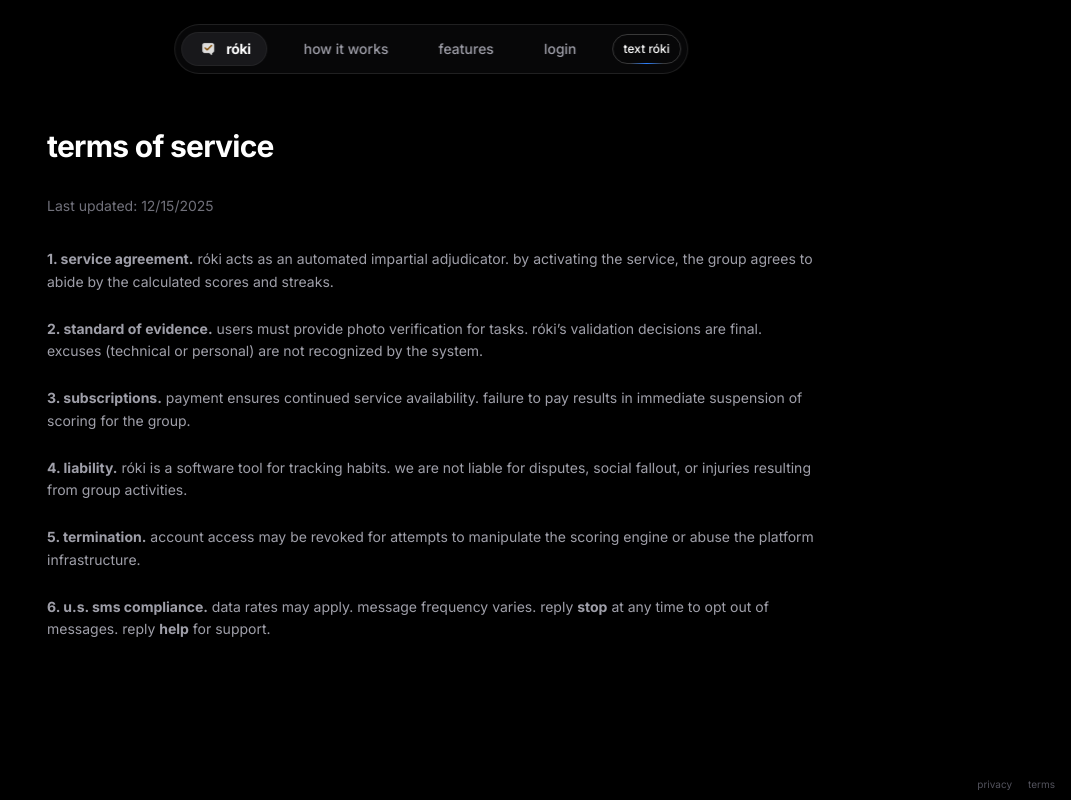
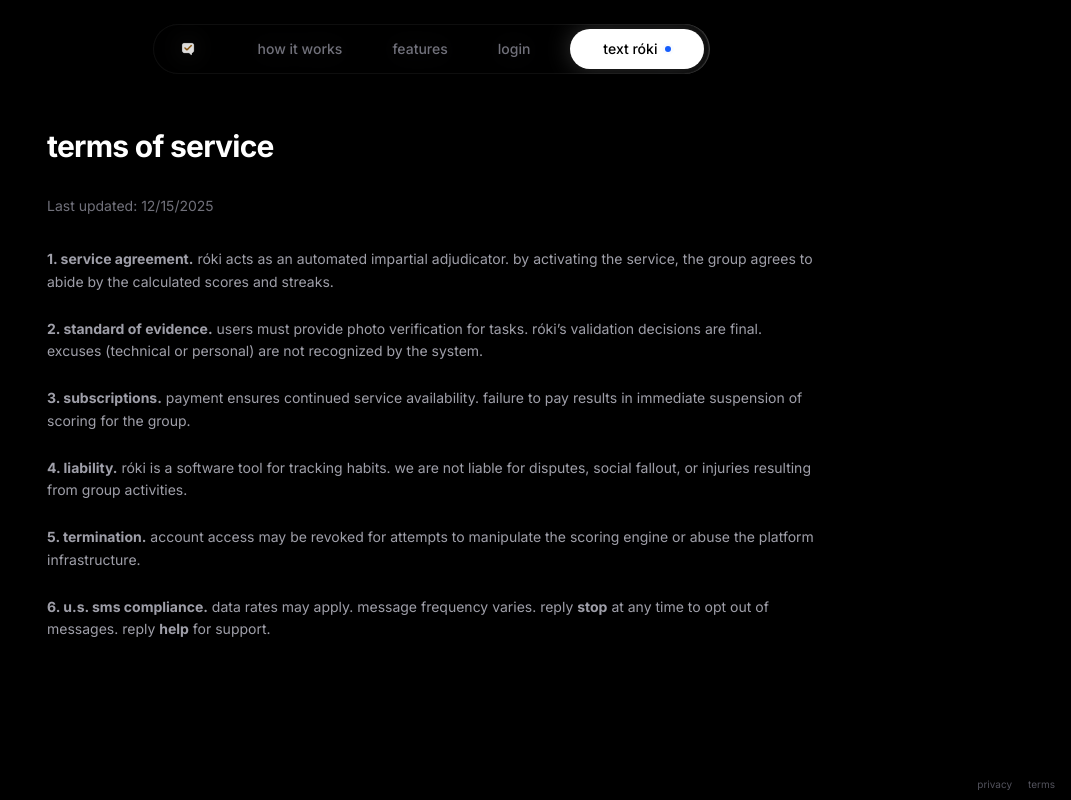
Before and after one commit to Varun2009178/roki-social, a Next.js app: page /terms in a window 1280 px wide. Shown: the whole page, without its empty margins (209-1280 px from the left). Built offline with nearby package versions, Linux system fonts and the light colour scheme.

Commit message:
ui changes

```diff
--- a/src/app/create/page.tsx
+++ b/src/app/create/page.tsx
@@ -1,7 +1,6 @@
 
 "use client";
 
-import { FloatingNav } from "@/components/ui/floating-navbar";
 import { Button } from "@/components/ui/button";
 import { useState } from "react";
 import { ArrowRight, Flame, MessageSquare, Plus, Copy, Check } from "lucide-react";
@@ -47,7 +46,7 @@ export default function CreateGroupPage() {
 
   return (
     <div className="flex min-h-screen flex-col bg-black text-white selection:bg-white selection:text-black font-sans">
-      <FloatingNav />
+
       <main className="flex-1 flex flex-col items-center justify-center px-4 pt-20">
 
         <div className="w-full max-w-lg">
--- a/src/app/globals.css
+++ b/src/app/globals.css
@@ -123,3 +123,16 @@
     @apply bg-background text-foreground;
   }
 }
+
+@keyframes spin-slow {
+  from {
+    transform: rotate(0deg);
+  }
+  to {
+    transform: rotate(360deg);
+  }
+}
+
+.animate-spin-slow {
+  animation: spin-slow 8s linear infinite;
+}
--- a/src/app/layout.tsx
+++ b/src/app/layout.tsx
@@ -2,6 +2,7 @@
 import type { Metadata } from "next";
 import { Inter } from "next/font/google";
 import "./globals.css";
+import { FloatingNav } from "@/components/ui/floating-navbar";
 
 const inter = Inter({ subsets: ["latin"] });
 
@@ -20,7 +21,7 @@ export default function RootLayout({
       <body
         className={`${inter.className} antialiased bg-black text-white`}
       >
-
+        <FloatingNav />
         {children}
         <footer className="fixed bottom-2 right-4 z-50 flex gap-4 pointer-events-none mix-blend-difference">
             <a href="/privacy" className="text-[10px] text-zinc-600 hover:text-zinc-400 pointer-events-auto lowercase">privacy</a>
--- a/src/app/login/page.tsx
+++ b/src/app/login/page.tsx
@@ -1,12 +1,11 @@
 
 import Link from "next/link";
 import { Button } from "@/components/ui/button";
-import { FloatingNav } from "@/components/ui/floating-navbar";
 
 export default function LoginPage() {
   return (
     <main className="min-h-screen bg-black flex flex-col items-center justify-center p-4">
-      <FloatingNav />
+
       <div className="w-full max-w-sm space-y-8 pt-20">
         <div className="flex flex-col items-center space-y-2">
             <Link href="/">
--- a/src/app/page.tsx
+++ b/src/app/page.tsx
@@ -9,7 +9,6 @@ import { useEffect } from "react";
 import { Button } from "@/components/ui/button";
 import { Card, CardContent, CardHeader, CardTitle } from "@/components/ui/card";
 import { CheckCircle2, Flame, Users, ShieldAlert, ArrowRight, Terminal } from "lucide-react";
-import { FloatingNav } from "@/components/ui/floating-navbar";
 import { IMessageDemo } from "@/components/ui/imessage-demo";
 
 export default function Home() {
@@ -30,12 +29,12 @@ export default function Home() {
   return (
     <div className="flex min-h-screen flex-col bg-black text-white selection:bg-white selection:text-black font-sans">
       {/* High Tech Centered Navigation */}
-      <FloatingNav />
+
 
 
       <main className="flex-1">
         {/* Hero Section */}
-        <section className="relative min-h-[85vh] flex flex-col items-center justify-center overflow-visible">
+        <section id="hero" className="relative min-h-[85vh] flex flex-col items-center justify-center overflow-visible">
           <div className="container mx-auto px-4 relative z-10">
             <div className="max-w-4xl mx-auto text-center space-y-8">
               <div className="inline-flex items-center justify-center gap-2 px-3 py-1 rounded-full border border-zinc-800 bg-zinc-950/50 backdrop-blur-xl mb-4">
--- a/src/components/ui/floating-navbar.tsx
+++ b/src/components/ui/floating-navbar.tsx
@@ -1,15 +1,10 @@
-
 
 "use client";
 
 import { useState, useEffect } from "react";
 import Link from "next/link";
 import { usePathname } from "next/navigation";
-import { motion } from "framer-motion";
 import { cn } from "@/lib/utils";
-import { Flame } from "lucide-react";
-import { Button } from "./button";
-
 
 const navItems = [
   { name: "how it works", link: "/#how-it-works" },
@@ -21,65 +16,131 @@ export function FloatingNav() {
   const pathname = usePathname();
   const [activeTab, setActiveTab] = useState("");
 
+  // Determine active tab from URL
   useEffect(() => {
-    // simple route matching
-    if (pathname === "/features") {
+    const updateActiveTab = () => {
+      const hash = window.location.hash;
+
+      if (pathname === "/features") {
         setActiveTab("features");
-    } else if (pathname === "/" && window.location.hash === "#how-it-works") {
+      } else if (pathname === "/login") {
+        setActiveTab("login");
+      } else if (pathname === "/create") {
+        setActiveTab("create");
+      } else if (pathname === "/" && hash === "#how-it-works") {
         setActiveTab("how it works");
-    } else {
-        setActiveTab("");
-    }
+      } else if (pathname === "/") {
+        setActiveTab("home");
+      }
+    };
+
+    updateActiveTab();
   }, [pathname]);
 
+  // Handle hash changes and scroll detection on home page
+  useEffect(() => {
+    const handleHashChange = () => {
+      if (pathname === "/") {
+        if (window.location.hash === "#how-it-works") {
+          setActiveTab("how it works");
+        } else {
+          setActiveTab("home");
+        }
+      }
+    };
 
-   return (
-    <header className="fixed top-2 md:top-6 left-1/2 -translate-x-1/2 z-50 max-w-[98vw]">
-      <div className="flex items-center justify-between gap-0.5 md:gap-1 p-1 md:p-1.5 rounded-full border border-white/10 bg-zinc-950/80 backdrop-blur-md shadow-2xl shadow-black/50">
+    // Scroll observer for home page
+    const observer = new IntersectionObserver(
+      (entries) => {
+        if (pathname !== "/") return;
 
+        entries.forEach((entry) => {
+          if (entry.isIntersecting) {
+            if (entry.target.id === "how-it-works") {
+              setActiveTab("how it works");
+            } else if (entry.target.id === "hero") {
+              setActiveTab("home");
+            }
+          }
+        });
+      },
+      { threshold: 0.5 }
+    );
+
+    const howItWorks = document.getElementById("how-it-works");
+    const hero = document.getElementById("hero");
+
+    if (howItWorks) observer.observe(howItWorks);
+    if (hero) observer.observe(hero);
+
+    window.addEventListener("hashchange", handleHashChange);
+
+    return () => {
+      window.removeEventListener("hashchange", handleHashChange);
+      observer.disconnect();
+    };
+  }, [pathname]);
+
+  return (
+    <header className="fixed top-2 md:top-6 left-1/2 -translate-x-1/2 z-50 w-full max-w-[95vw] px-4 flex justify-center pointer-events-none">
+      <div className="flex items-center justify-between gap-1 sm:gap-2 md:gap-4 p-1 rounded-full border border-white/5 bg-black/80 backdrop-blur-md shadow-2xl relative pointer-events-auto">
+
+        {/* Logo / Home */}
         <Link
-            href="/"
-            className="flex items-center px-1.5 py-1.5 md:px-4 bg-zinc-900 rounded-full border border-white/5 mr-0.5 md:mr-2 shrink-0 transition-transform hover:scale-105"
-            onMouseEnter={() => setActiveTab("")}
+          href="/"
+          className="relative flex items-center justify-center h-8 sm:h-9 md:h-10 px-3 sm:px-5 rounded-full outline-none transition-all"
         >
-          <img src="/logo.png" alt="róki" className="h-4 w-4 md:h-5 md:w-5 object-contain md:mr-2 invert" />
-          <span className="hidden md:inline text-sm font-bold tracking-tight lowercase text-white">róki</span>
+          <div className={cn(
+            "absolute inset-0 bg-white/10 rounded-full border border-white/10 transition-opacity duration-300",
+            activeTab === "home" ? "opacity-100" : "opacity-0"
+          )} />
+          <div className="relative z-10 flex items-center gap-2">
+            <img src="/logo.png" alt="roki" className="h-4 w-4 md:h-5 md:w-5 object-contain invert" />
+            <span className="hidden xs:inline text-xs md:text-sm font-medium lowercase text-white">róki</span>
+          </div>
         </Link>
 
-
-        <nav className="flex items-center relative gap-0.5 shrink-0">
+        {/* Navigation Items */}
+        <nav className="flex items-center gap-0.5">
           {navItems.map((item) => (
             <Link
               key={item.name}
               href={item.link}
-              onClick={() => setActiveTab(item.name)}
               className={cn(
-                "relative px-2 py-1.5 md:px-6 md:py-2 text-[10px] md:text-sm font-medium lowercase transition-colors z-10 whitespace-nowrap",
-                activeTab === item.name ? "text-white" : "text-zinc-400 hover:text-white",
-                // Hide 'login' on remarkably small screens if needed, or just let it fit
-                item.name === "login" ? "hidden sm:block" : ""
+                "relative flex items-center justify-center px-3 py-1.5 md:px-5 lg:px-6 md:py-2 text-[10px] sm:text-xs md:text-sm font-medium lowercase transition-colors whitespace-nowrap outline-none",
+                activeTab === item.name ? "text-white" : "text-zinc-500 hover:text-white"
               )}
             >
-              {item.name === "how it works" ? <span className="md:hidden">how</span> : null}
-              {item.name === "how it works" ? <span className="hidden md:inline">how it works</span> : null}
-              {item.name !== "how it works" && item.name}
+              <div className={cn(
+                "absolute inset-0 bg-white/10 rounded-full border border-white/10 transition-opacity duration-300",
+                activeTab === item.name ? "opacity-100" : "opacity-0"
+              )} />
+              <span className="relative z-10">
+                 {item.name === "how it works" ? (
+                  <>
+                    <span className="md:hidden">hiw</span>
+                    <span className="hidden md:inline">how it works</span>
+                  </>
+                ) : item.name}
+              </span>
             </Link>
           ))}
         </nav>
 
-        <div className="flex items-center gap-1 pl-0.5 md:pl-2 shrink-0">
-            {/* "Login" is now part of navItems, so removed from here */}
-
-
-            {/* Text Róki (CTA) */}
-            <Link href="/create">
-                <button className="border text-xs font-medium relative border-neutral-200 dark:border-white/[0.2] text-black dark:text-white px-2.5 py-1.5 rounded-full z-50 hover:bg-white/10 transition-colors whitespace-nowrap">
-                  <span className="text-[10px] sm:text-xs">text róki</span>
-                  <span className="absolute inset-x-0 w-1/2 mx-auto -bottom-px bg-gradient-to-r from-transparent via-blue-500 to-transparent  h-px" />
-                </button>
-            </Link>
+        {/* Text Róki CTA - Always Highlighted */}
+        <div className="flex items-center shrink-0">
+          <Link href="/create" className="outline-none">
+            <div className="relative flex items-center justify-center h-8 sm:h-9 md:h-10 px-4 md:px-8 rounded-full border border-white/5 overflow-hidden bg-white group">
+              <div className="relative z-10 font-medium text-[10px] sm:text-xs md:text-sm flex items-center gap-2 text-black">
+                <span>text róki</span>
+                <span className="relative flex h-1.5 w-1.5">
+                  <span className="animate-ping absolute inline-flex h-full w-full rounded-full bg-blue-500 opacity-40"></span>
+                  <span className="relative inline-flex rounded-full h-1.5 w-1.5 bg-blue-600"></span>
+                </span>
+              </div>
+            </div>
+          </Link>
         </div>
-
       </div>
     </header>
   );
```
Also changed, not shown: src/app/api/twilio-webhook/route.ts (+17 -8 lines).
